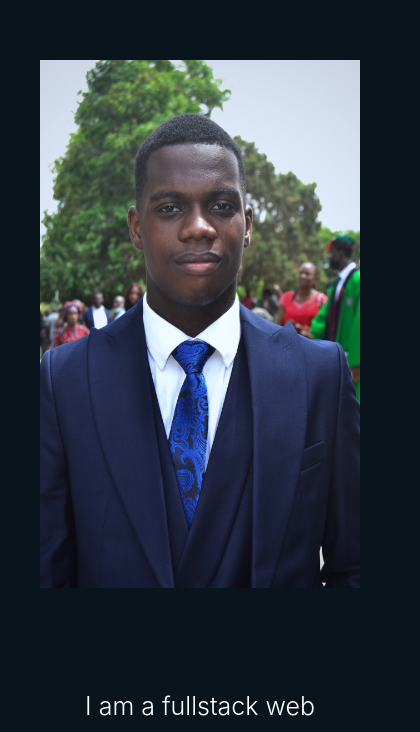
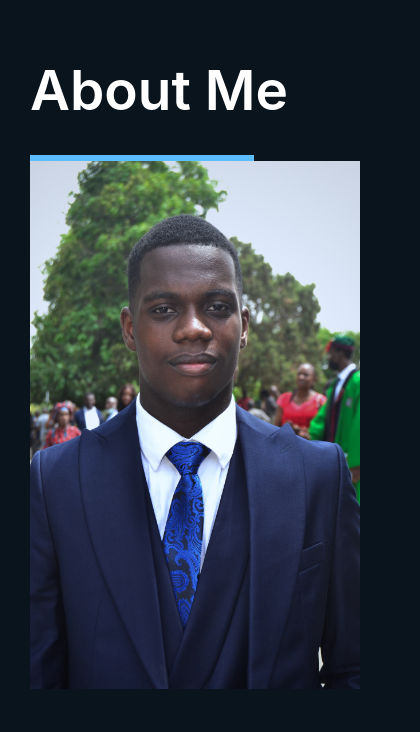
Before and after one commit to Itzadetunji/my-website, a Next.js app: page /about in a window 390 px wide. Shown: the part 105-837 px from the top of the page, 420 px wide, since content can reach past the window. Built offline with nearby package versions, Linux system fonts and the light colour scheme.

Commit message:
Chore: Added more responsiveness to about

```diff
--- a/pages/about.tsx
+++ b/pages/about.tsx
@@ -42,9 +42,11 @@ const about: NextPage = () => {
   return (
     <>
       {/* <Navbar/> */}
-      <div className="mt-[165px] mx-[30px] justify-center">
-        <div className='ml-[10px] xs:mx-[35px] lg:mx-[60px]'>
+      <div className="mt-[165px] mx-[30px]">
+        <div className='xs:mx-[35px] lg:mx-[60px]'>
           <div className='text-white mt-[73px] xl:-mt-[20px] lg:flex lg:flex-row md:items-end lg:space-x-[100px] xl:space-x-[170px] 2xl:space-x-[280px]'>
+            <p className='text-white font-[600] text-[55px] leading-[60px] lg:hidden'>About Me</p>
+            <hr className='light-blue border-[3px] w-[224px] mt-[35px] lg:hidden'/>
             <img src="./images/me.jpeg" alt="" className='w-[363px] xl:w-[400px] h-[528px] xl:h-[582px] mx-auto lg:mx-[0px]'/>
             <div className='mt-[100px] lg:mt-[0px] text-center lg:text-left'>
               <p className='text-white font-[600] text-[55px] lg:text-[37px] leading-[60px] hidden lg:block'>About Me</p>
@@ -139,11 +141,11 @@ const about: NextPage = () => {
           <div className='mt-[100px]'>
             <p className='text-white font-[600] text-[40px]'>My Tech Stack</p>
             <hr className='light-blue border-[3px] w-[55px] mt-[13px]'/>
-            <div className='mt-[36px] -mx-[60px]'>
+            <div className='mt-[36px]'>
               <TechStack/>
             </div>
           </div>
-          <div className='mt-[100px] -mx-[30px]'>
+          <div className='mt-[100px]'>
             <Social_Links/>
           </div>
         </div>
```
Lines whose indentation alone changed are shown as unchanged.
